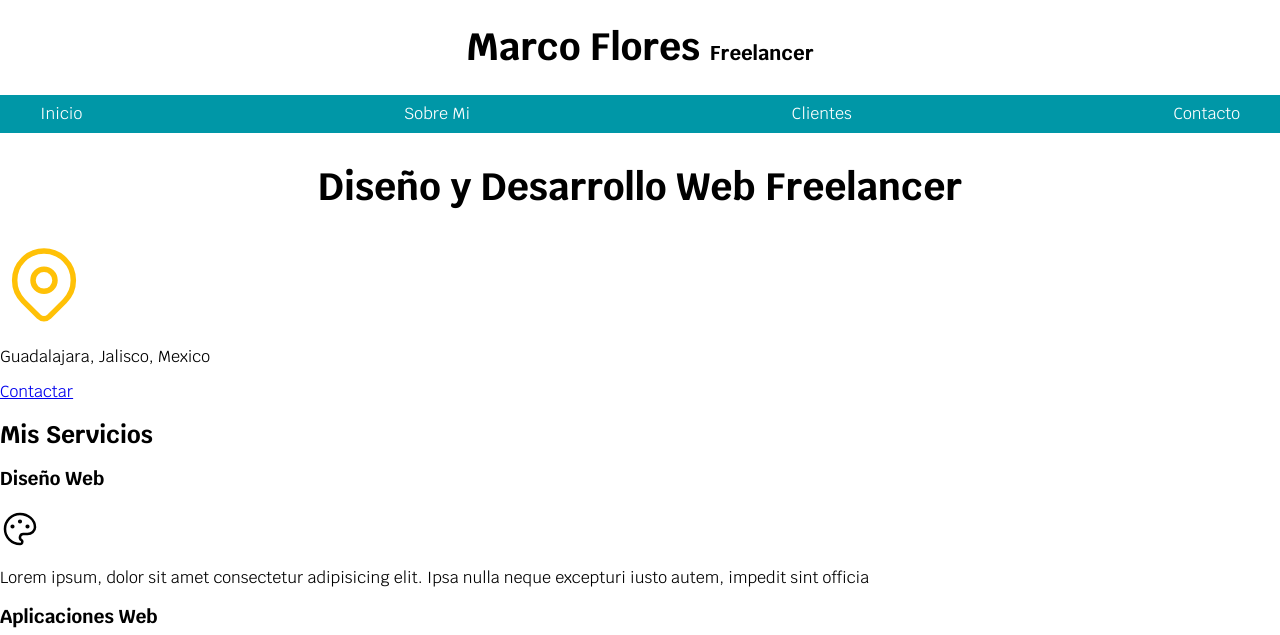
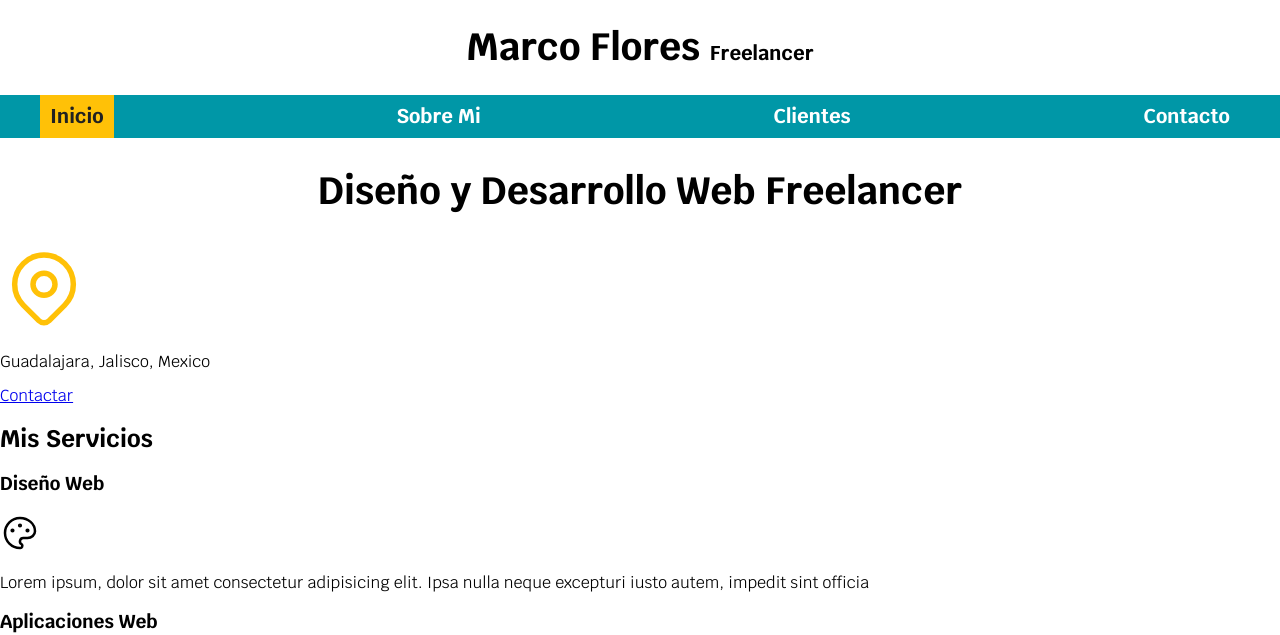
Before and after one commit to IngOcram/freelancer, a plain HTML site: page freelancer_inicio/index.html in a window 1280 px wide. In both pictures the pointer is over the link "Inicio". Shown: the top 635 px of the page. Drawn offline with Linux system fonts and the light colour scheme.

Commit message:
Terminando la barra de navegacion

```diff
--- a/freelancer_inicio/css/styles.css
+++ b/freelancer_inicio/css/styles.css
@@ -35,7 +35,6 @@ body {
 }
 
 .navegacion-principal {
-    padding: 1rem;
     display: flex;
     justify-content: space-between;
 }
@@ -43,4 +42,12 @@ body {
 .navegacion-principal a {
     color: var(--blanco);
     text-decoration: none;
+    font-size: 2rem;
+    font-weight: 700;
+    padding: 1rem;
 }
+
+.navegacion-principal a:hover {
+    background-color: var(--primario);
+    color: var(--obscuro);
+}
```
